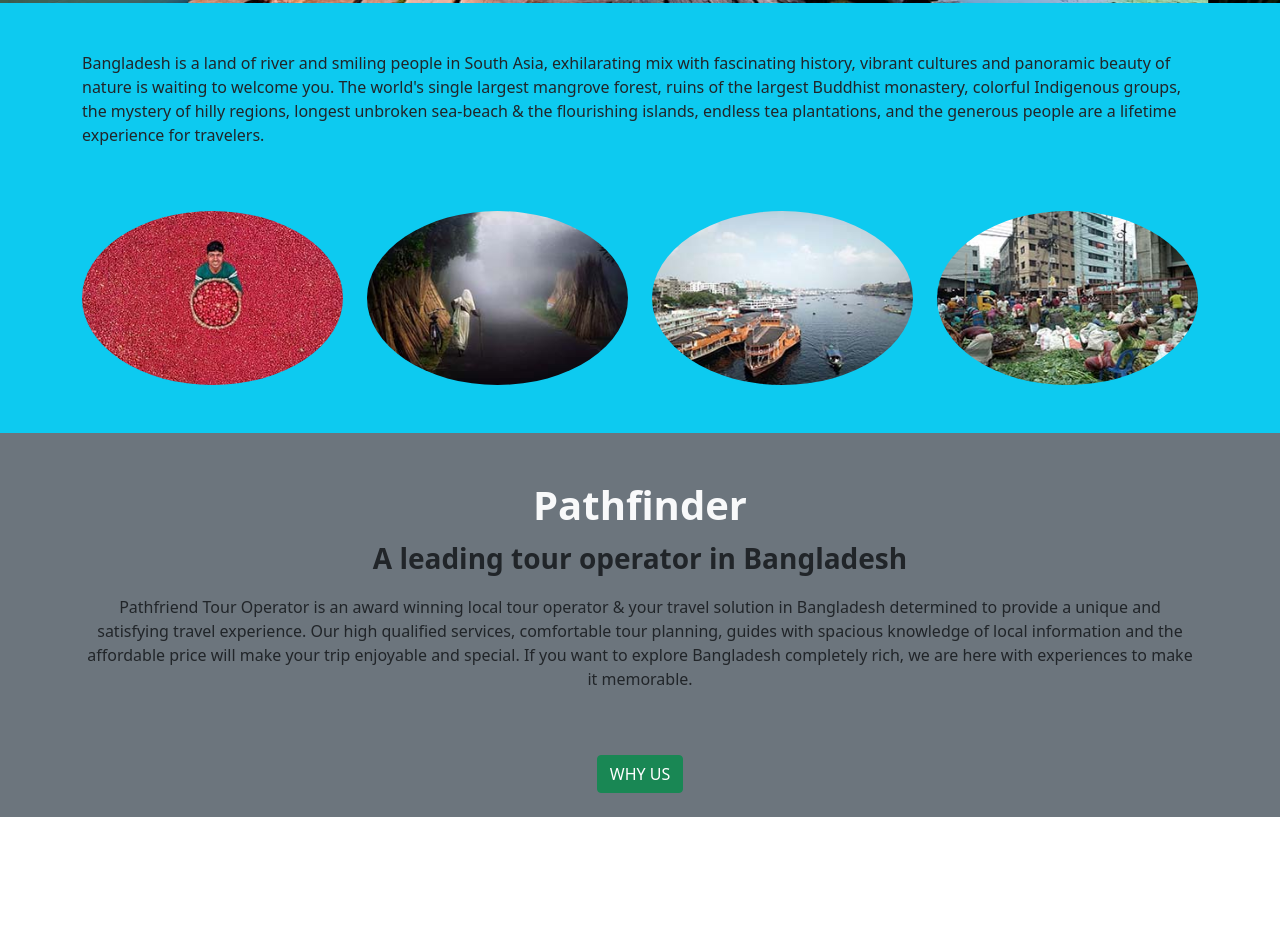
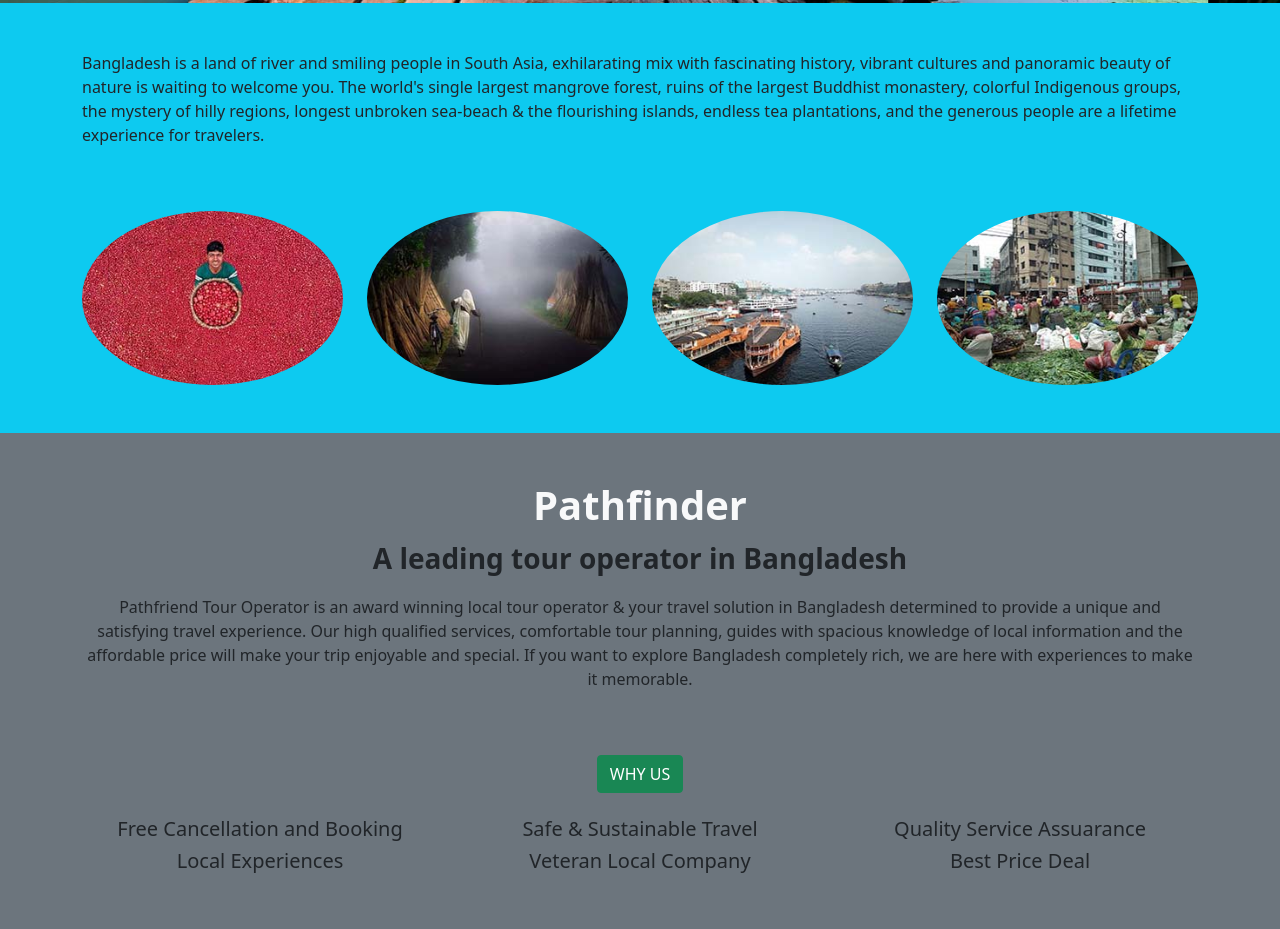
Before and after one commit to mdshohidulislam1486/tour-web-boostrap, a plain HTML site: page index.html in a window 1280 px wide. Shown: the part 597-1526 px from the top of the page. Before the commit the page ends 1414 px from the top, so only its background shows below. Drawn offline with nearby package versions, Linux system fonts and the light colour scheme.

Commit message:
why us added

```diff
--- a/index.html
+++ b/index.html
@@ -18,7 +18,7 @@
       <span class="navbar-toggler-icon"></span>
     </button>
     <div class="collapse navbar-collapse" id="navbarSupportedContent">
-      <ul class="navbar-nav p-3 ms-auto mb-2  mb-lg-0">
+      <ul class="navbar-nav p-1 ms-auto mb-2  mb-lg-0">
         <li class="nav-item">
           <a class="nav-link active text-" aria-current="page" href="#">Home</a>
         </li>
@@ -121,10 +121,22 @@
         <h1 class="fs-1 fw-bolder text-center text-light pt-5">Pathfinder</h1>
         <p class="fs-3 fw-bold text-center">A leading tour operator in Bangladesh</p>
         <p class="text-center pb-5">Pathfriend Tour Operator is an award winning local tour operator & your travel solution in Bangladesh determined to provide a unique and satisfying travel experience. Our high qualified services, comfortable tour planning, guides with spacious knowledge of local information and the affordable price will make your trip enjoyable and special. If you want to explore Bangladesh completely rich, we are here with experiences to make it memorable.</p>
+
+
+      <div class="d-flex justify-content-center pb-4"><button class="btn btn-success w-auto">WHY US</button></div>
+
+        <div class="row pb-5">
+          <h5 class="fw-bolde col-lg-4 col-md-6 col-sm-12 text-center"><a class="text-decoration-none text-dark"href="">Free Cancellation and Booking</a></h5>
+          <h5 class="fw-bolde col-lg-4 col-md-6 col-sm-12 text-center"><a class="text-decoration-none text-dark"href="">Safe & Sustainable Travel</a></h5>
+          <h5 class="fw-bolde col-lg-4 col-md-6 col-sm-12 text-center"><a class="text-decoration-none text-dark"href="">Quality Service Assuarance</a></h5>
+          <h5 class="fw-bolde col-lg-4 col-md-6 col-sm-12 text-center"><a class="text-decoration-none text-dark"href=""> Local Experiences</a></h5>
+          <h5 class="fw-bolde col-lg-4 col-md-6 col-sm-12 text-center"><a class="text-decoration-none text-dark"href="">Veteran Local Company</a></h5>
+          <h5 class="fw-bolde col-lg-4 col-md-6 col-sm-12 text-center"><a class="text-decoration-none text-dark"href="">Best Price Deal</a></h5>
+        </div>
       </div>
 
 
-      <div class="d-flex justify-content-center pb-4"><button class="btn btn-success w-auto">WHY US</button></div>
+
 
     </div>
 
```
